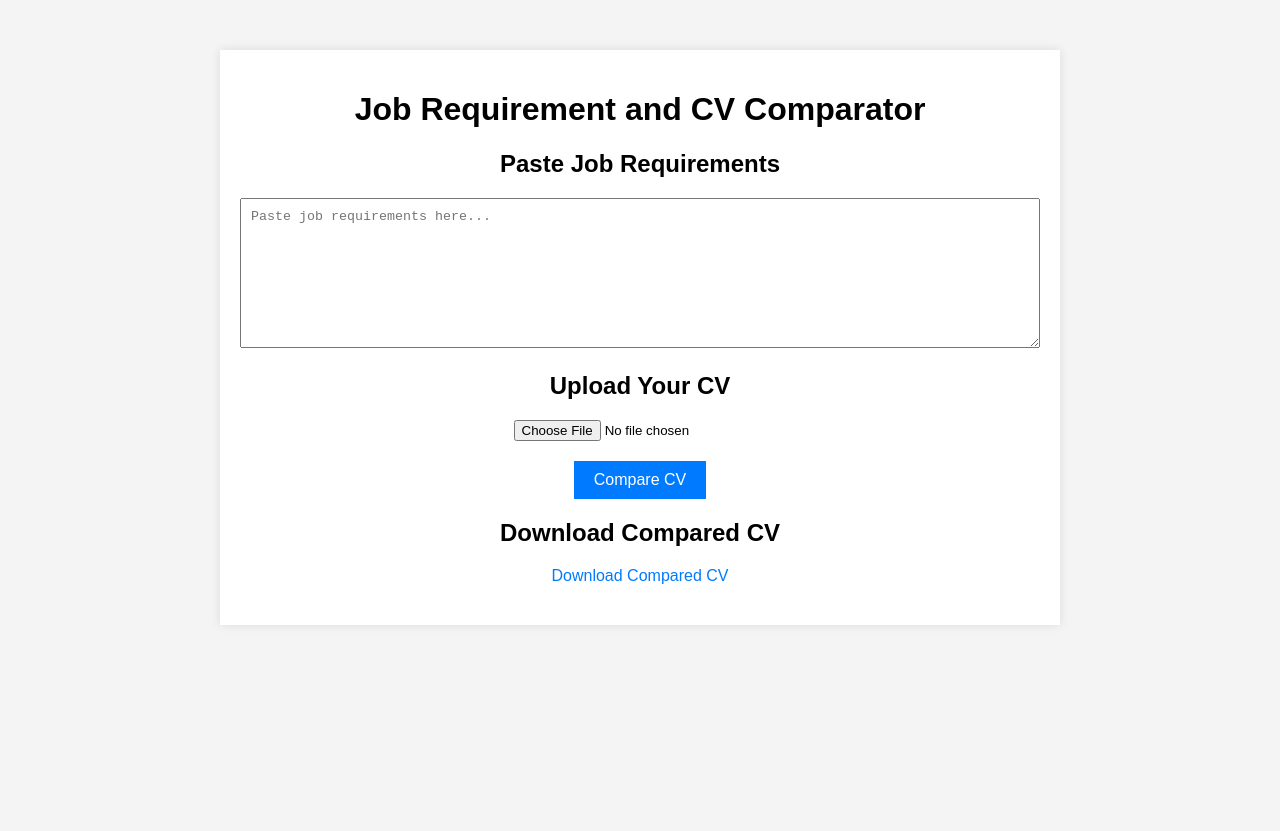
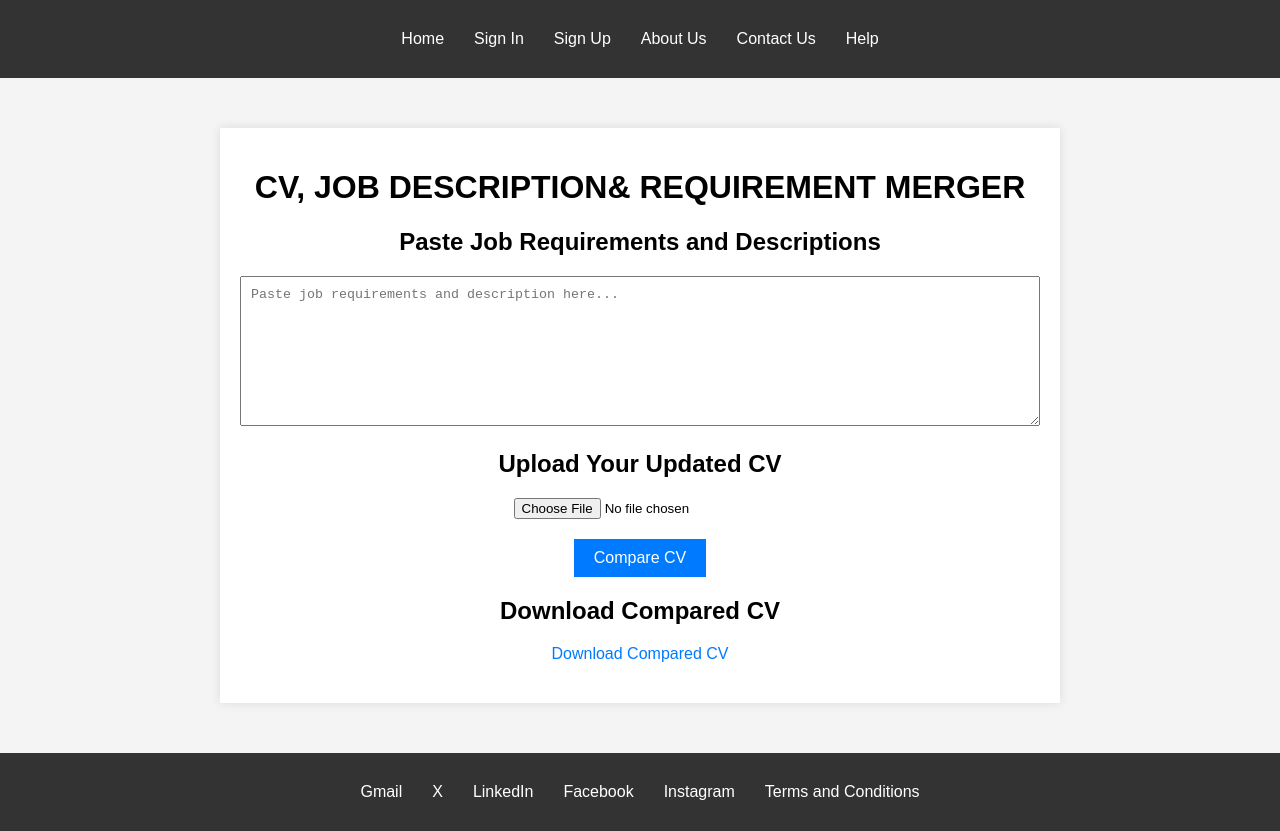
Before and after one commit to BuntoTara/ATS, a website: page index.html in a window 1280 px wide. Before the commit the page ends 800 px from the top, so only its background shows below. Drawn offline with Linux system fonts and the light colour scheme.

Commit message:
CV Analyzer

```diff
--- a/index.html
+++ b/index.html
@@ -3,20 +3,31 @@
 <head>
     <meta charset="UTF-8">
     <meta name="viewport" content="width=device-width, initial-scale=1.0">
-    <title>Job Requirement and CV Comparator</title>
+    <title>CV-JOB REQUIREMENTS AND DESCRIPTION ANALYZER</title>
     <link rel="stylesheet" href="styles.css">
 </head>
 <body>
+    <nav>
+        <ul>
+            <li><a href="index.html">Home</a></li>
+            <li><a href="signin.html">Sign In</a></li>
+            <li><a href="signup.html">Sign Up</a></li>
+            <li><a href="about.html">About Us</a></li>
+            <li><a href="contact.html">Contact Us</a></li>
+            <li><a href="help.html">Help</a></li>
+        </ul>
+    </nav>
+
     <div class="container">
-        <h1>Job Requirement and CV Comparator</h1>
+        <h1>CV, JOB DESCRIPTION& REQUIREMENT MERGER </h1>
 
         <div class="section">
-            <h2>Paste Job Requirements</h2>
-            <textarea id="jobRequirements" placeholder="Paste job requirements here..."></textarea>
+            <h2>Paste Job Requirements and Descriptions</h2>
+            <textarea id="jobRequirements" placeholder="Paste job requirements and description here..."></textarea>
         </div>
 
         <div class="section">
-            <h2>Upload Your CV</h2>
+            <h2>Upload Your Updated CV</h2>
             <input type="file" id="cvUpload" accept=".pdf, .doc, .docx">
         </div>
 
@@ -30,6 +41,15 @@
         </div>
     </div>
 
-    <script src="script.js"></script>
+    <footer>
+        <ul>
+            <li><a href="mailto:your-email@gmail.com">Gmail</a></li>
+            <li><a href="https://twitter.com/yourprofile" target="_blank">X </a></li>
+            <li><a href="https://linkedin.com/in/yourprofile" target="_blank">LinkedIn</a></li>
+            <li><a href="https://facebook.com/yourprofile" target="_blank">Facebook</a></li>
+            <li><a href="https://instagram.com/yourprofile" target="_blank">Instagram</a></li>
+             <li><a href="terms.html">Terms and Conditions</a></li>
+        </ul>
+    </footer>
 </body>
 </html>
--- a/styles.css
+++ b/styles.css
@@ -5,12 +5,39 @@ body {
     padding: 0;
 }
 
+nav {
+    background-color: #333;
+    padding: 10px 0;
+    text-align: center;
+}
+
+nav ul {
+    list-style: none;
+    padding: 0;
+    margin: 0;
+    display: flex;
+    justify-content: center;
+}
+
+nav ul li {
+    margin: 0 15px;
+}
+
+nav ul li a {
+    color: white;
+    text-decoration: none;
+}
+
+nav ul li a:hover {
+    text-decoration: underline;
+}
+
 .container {
     max-width: 800px;
     margin: 50px auto;
     padding: 20px;
     background-color: #fff;
-    box-shadow: 0 0 10px rgba(0,0,0,0.1);
+    box-shadow: 0 0 10px rgba(0, 0, 0, 0.1);
 }
 
 h1, h2 {
@@ -60,3 +87,30 @@ a {
 a:hover {
     color: #0056b3;
 }
+
+footer {
+    background-color: #333;
+    padding: 10px 0;
+    text-align: center;
+}
+
+footer ul {
+    list-style: none;
+    padding: 0;
+    margin: 0;
+    display: flex;
+    justify-content: center;
+}
+
+footer ul li {
+    margin: 0 15px;
+}
+
+footer ul li a {
+    color: white;
+    text-decoration: none;
+}
+
+footer ul li a:hover {
+    text-decoration: underline;
+}
```
